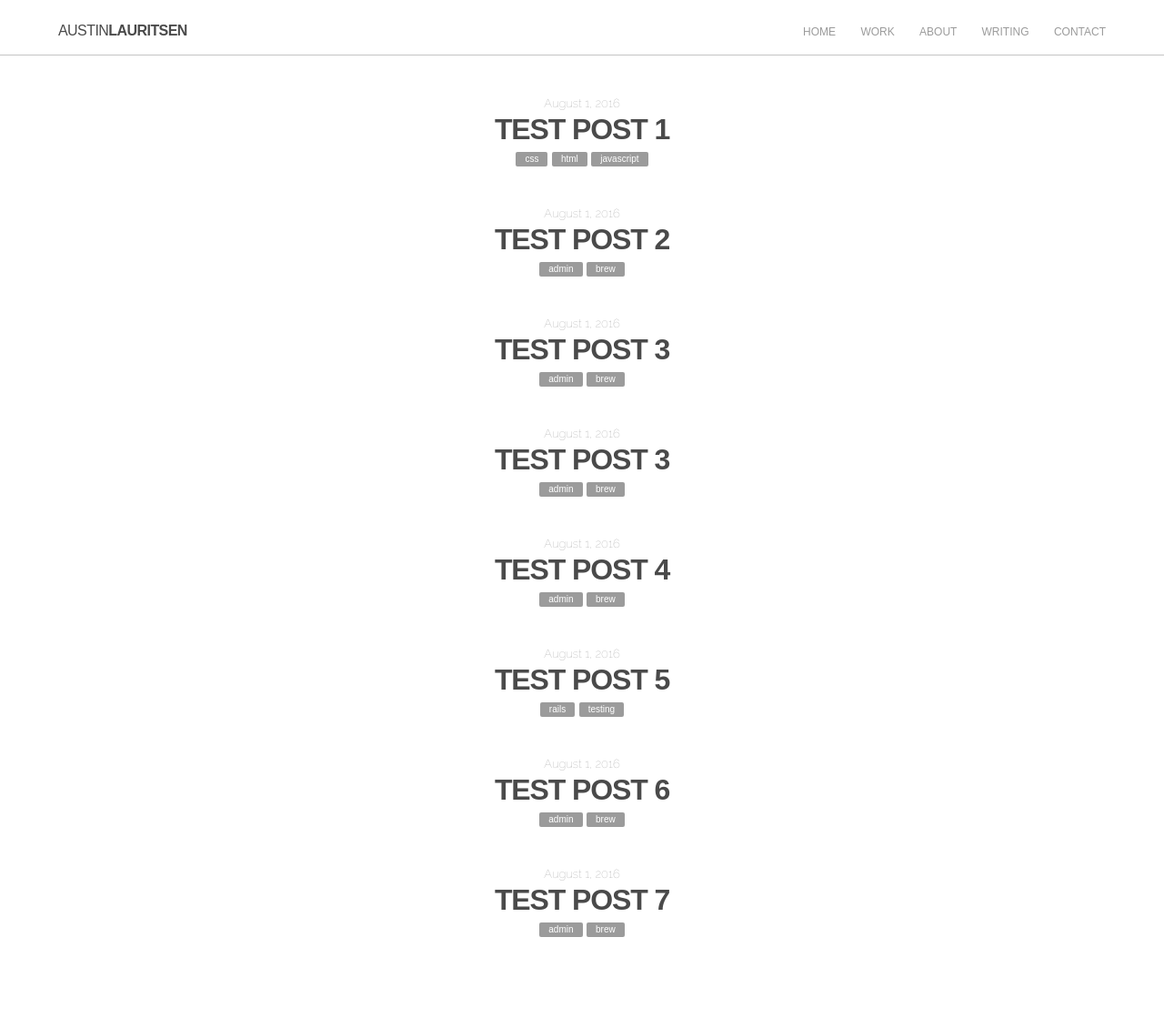
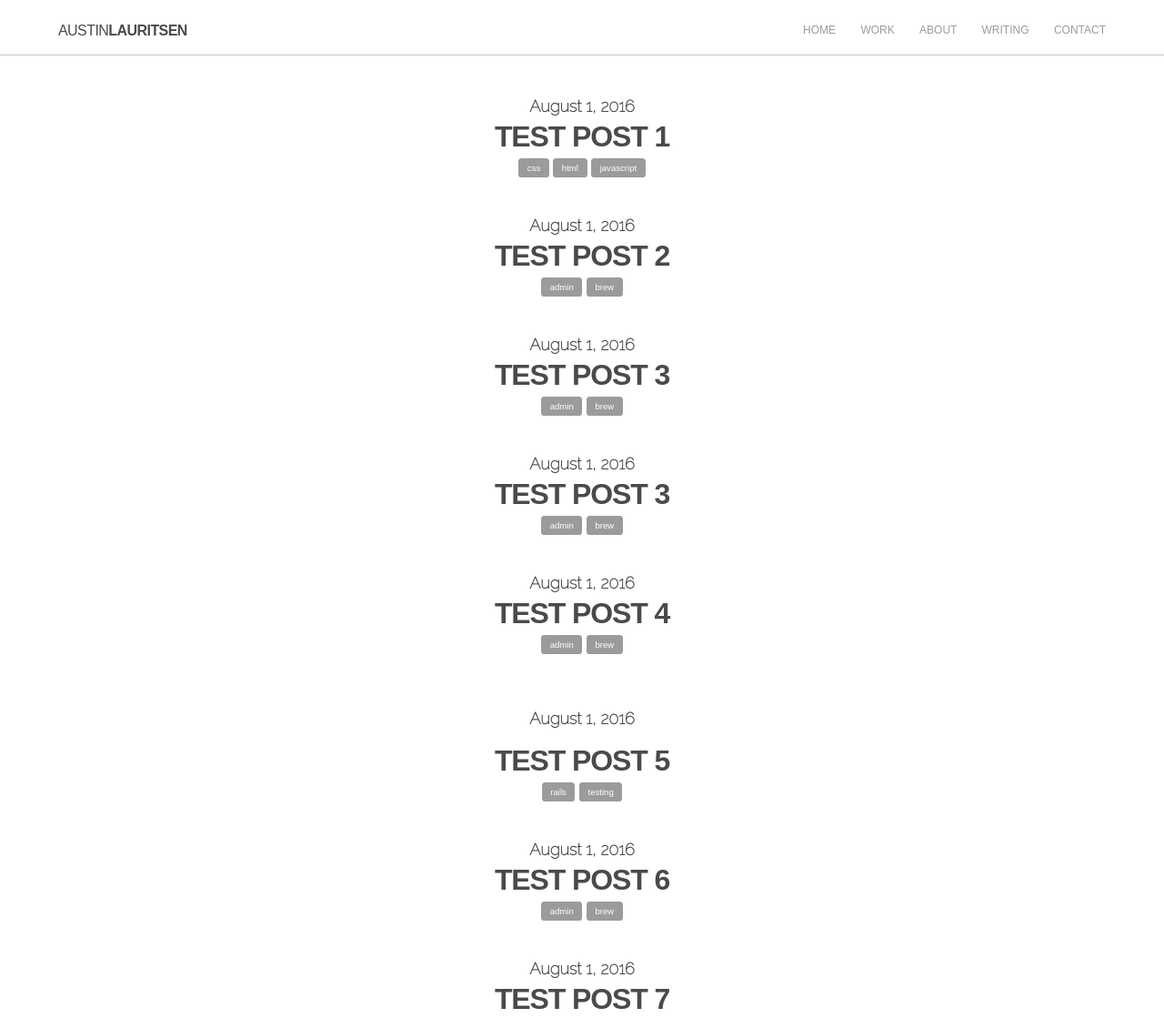
Before and after one commit to veryaustin/davis-theme-html, a plain HTML site: page index.html in a window 1280 px wide. Shown: the top 1119 px of the page at 91% size. Drawn offline with Linux system fonts and the light colour scheme.

Commit message:
Refactor Font styles and begin post detail page
I normally start with global font styles when cutting a layout. For some
reason I didn't do that this time and it really made my life difficult
when I moved on to the post detail page. Lesson learned.

```diff
--- a/index.html
+++ b/index.html
@@ -6,7 +6,7 @@
     <link rel="stylesheet" href="css/styles.css">
   </head>
   <body>
-    <header id="banner">
+    <header>
       <div class="wrapper">
         <p id="logo">Austin<span>Lauritsen</span></p>
         <nav>
@@ -23,75 +23,75 @@
       <div class="wrapper">
 
         <section class="post">
-          <span class="date">August 1, 2016</span>
-          <h1 class="post-title"><a href="#">Test Post 1</a></h1>
+          <h3 class="post-date">August 1, 2016</h3>
+          <h1 class="post-title"><a href="post-detail.html">Test Post 1</a></h1>
           <span class="taglist">
-            <a href="" class="tag">css</a>
-            <a href="" class="tag">html</a>
-            <a href="" class="tag">Javascript</a>
+            <a href="#" class="tag">css</a>
+            <a href="#" class="tag">html</a>
+            <a href="#" class="tag">Javascript</a>
           </span>
         </section>
 
         <section class="post">
-          <span class="date">August 1, 2016</span>
-          <h1 class="post-title"><a href="#">Test Post 2</a></h1>
+          <h3 class="post-date">August 1, 2016</h3>
+          <h1 class="post-title"><a href="post-detail.html">Test Post 2</a></h1>
           <span class="taglist">
-            <a href="" class="tag">Admin</a>
-            <a href="" class="tag">Brew</a>
+            <a href="#" class="tag">Admin</a>
+            <a href="#" class="tag">Brew</a>
           </span>
         </section>
 
         <section class="post">
-          <span class="date">August 1, 2016</span>
-          <h1 class="post-title"><a href="#">Test Post 3</a></h1>
+          <h3 class="post-date">August 1, 2016</h3>
+          <h1 class="post-title"><a href="post-detail.html">Test Post 3</a></h1>
           <span class="taglist">
-            <a href="" class="tag">Admin</a>
-            <a href="" class="tag">Brew</a>
+            <a href="#" class="tag">Admin</a>
+            <a href="#" class="tag">Brew</a>
           </span>
         </section>
 
         <section class="post">
-          <span class="date">August 1, 2016</span>
-          <h1 class="post-title"><a href="">Test Post 3</a></h1>
+          <h3 class="post-date">August 1, 2016</h3>
+          <h1 class="post-title"><a href="post-detail.html">Test Post 3</a></h1>
           <span class="taglist">
-            <a href="" class="tag">Admin</a>
-            <a href="" class="tag">Brew</a>
+            <a href="#" class="tag">Admin</a>
+            <a href="#" class="tag">Brew</a>
           </span>
         </section>
 
         <section class="post">
-          <span class="date">August 1, 2016</span>
-          <h1 class="post-title"><a href="">Test Post 4</a></h1>
+          <h3 class="post-date">August 1, 2016</h3>
+          <h1 class="post-title"><a href="post-detail.html">Test Post 4</a></h1>
           <span class="taglist">
-            <a href="" class="tag">Admin</a>
-            <a href="" class="tag">Brew</a>
+            <a href="#" class="tag">Admin</a>
+            <a href="#" class="tag">Brew</a>
           </span>
         </section>
 
         <section class="post">
-          <span class="date">August 1, 2016</span>
-          <h1 class="post-title"><a href="">Test Post 5</a></h1>
+          <h3 class="postdate">August 1, 2016</h3>
+          <h1 class="post-title"><a href="post-detail.html">Test Post 5</a></h1>
           <span class="taglist">
-            <a href="" class="tag">Rails</a>
-            <a href="" class="tag">Testing</a>
+            <a href="#" class="tag">Rails</a>
+            <a href="#" class="tag">Testing</a>
           </span>
         </section>
 
         <section class="post">
-          <span class="date">August 1, 2016</span>
-          <h1 class="post-title"><a href="">Test Post 6</a></h1>
+          <h3 class="post-date">August 1, 2016</h3>
+          <h1 class="post-title"><a href="post-detail.html">Test Post 6</a></h1>
           <span class="taglist">
-            <a href="" class="tag">Admin</a>
-            <a href="" class="tag">Brew</a>
+            <a href="#" class="tag">Admin</a>
+            <a href="#" class="tag">Brew</a>
           </span>
         </section>
 
         <section class="post">
-          <span class="date">August 1, 2016</span>
-          <h1 class="post-title"><a href="">Test Post 7</a></h1>
+          <h3 class="post-date">August 1, 2016</h3>
+          <h1 class="post-title"><a href="post-detail.html">Test Post 7</a></h1>
           <span class="taglist">
-            <a href="" class="tag">Admin</a>
-            <a href="" class="tag">Brew</a>
+            <a href="#" class="tag">Admin</a>
+            <a href="#" class="tag">Brew</a>
           </span>
         </section>
 
--- a/src/scss/styles.scss
+++ b/src/scss/styles.scss
@@ -17,6 +17,42 @@ body {
   color: $dark_grey;
 }
 
+p {
+  font-size: 0.813em;
+}
+
+h1 {
+  font-size: 2em;
+  font-weight: 700;
+  text-transform: uppercase;
+  letter-spacing: -0.035em;
+}
+
+h2 {
+
+}
+
+h3 {
+  font-family: 'Raleway', sans-serif;
+  font-size: 1.125em;
+}
+
+h4 {
+  font-family: 'Raleway', sans-serif;
+  font-size: 0.938em;
+  text-transform: uppercase;
+}
+
+h5 {
+
+}
+
+a:link, a:visited {
+  color: $highlight;
+  text-decoration:none;
+}
+
+
 .wrapper {
   width: 1440px;
   max-width: 90%;
@@ -30,9 +66,9 @@ header {
     font-weight: 400;
     font-size: 1em;
     text-transform: uppercase;
-    letter-spacing: -.035em;
+    letter-spacing: -0.035em;
     margin: 0;
-    padding-top: 5px;
+    margin-top: 0.313em;
     float: left;
     span {
       font-weight: 700;
@@ -40,10 +76,10 @@ header {
   }
   nav {
     text-transform: uppercase;
-    font-size: .75em;
+    font-size: 0.75em;
     float: right;
-    padding-top: 8px;
-    a {
+    margin-top: 0.5em;
+    a:link {
       margin-left: 2em;
       text-decoration: none;
       color: $medium_grey;
@@ -58,7 +94,7 @@ header {
 .content {
   position: relative;
   min-height: 100%;
-  margin-bottom: -2.063em;
+  margin: 2.813em 0 -2.063em 0;
 }
 
 
@@ -73,42 +109,51 @@ footer, .content:after {
   height: 2.063em;
 }
 
-
-// ----- Global List ----- //
-
 .post {
   text-align: center;
-  margin-top: 45px;
-  h1 {
-    font-size: 2em;
-    font-weight: 700;
-    margin: 3px;
-    text-transform: uppercase;
-    letter-spacing: -.035em;
+  padding-bottom: 2.813em;
+  .post-date {
+    margin: 0;
+  }
+  .post-title {
+    margin: 5px 0;
     a {
-      text-decoration: none;
       color: $dark_grey;
       &:hover {
-        text-decoration: underline;
+        color: $medium_grey;
       }
     }
   }
-  .date {
-    font-family: 'Raleway', sans-serif;
-    color: $medium_grey;
-    font-size: .813em;
 }
+
+.post-detail-header {
+  text-align: center;
+  h1 {
+    font-size: 3.250em;
+    margin-top: 0.133em;
+  }
+  h3 {
+    margin: 0px;
+  }
+  h4 {
+    margin: 12px 0;
+  }
+}
+
 .taglist {
   .tag {
-      font-size: 0.625em;
+    font-size: 0.6em;
     text-decoration: none;
     text-transform: lowercase;
     color: $white;
     background-color: $medium_grey;
-      padding: 2px 10px 3px 10px;
-      border-radius: 2px;
+    padding: 0.5em 1em;
+    border-radius: 0.375em;
   }
 }
+
+.post-detail-content {
+
 }
 
 .pagination {
@@ -118,14 +163,14 @@ footer, .content:after {
     text-align: center;
     li {
       display: inline;
-      margin: .063em;
+      margin: 0.063em;
       a {
-        padding: .4em .7em;
+        padding: 0.4em 0.7em;
         color: $dark_grey;
         text-decoration: none;
         &:active {
           background-color: $highlight;
-          border-radius: .250em;
+          border-radius: 0.250em;
           color: $white;
         }
       }
@@ -137,14 +182,14 @@ footer, .content:after {
 // ----- Footer Styles ----- //
 
 footer {
-  border-top: 1px solid $light_grey;
+  border-top: 0.063em solid $light_grey;
   background-color: $white;
   margin-top: 5em;
   padding: 2.063em;
   font-size: .625em;
   color: $light_grey;
   span {
-    padding-top:0.313em;
+    padding-top: 0.313em;
   }
   #copy {
     float:left;
```
Also changed, not shown: post-detail.html (added, +88 -0 lines), css/styles.css, img/ghost.png (added). Lines whose indentation alone changed are shown as unchanged.
